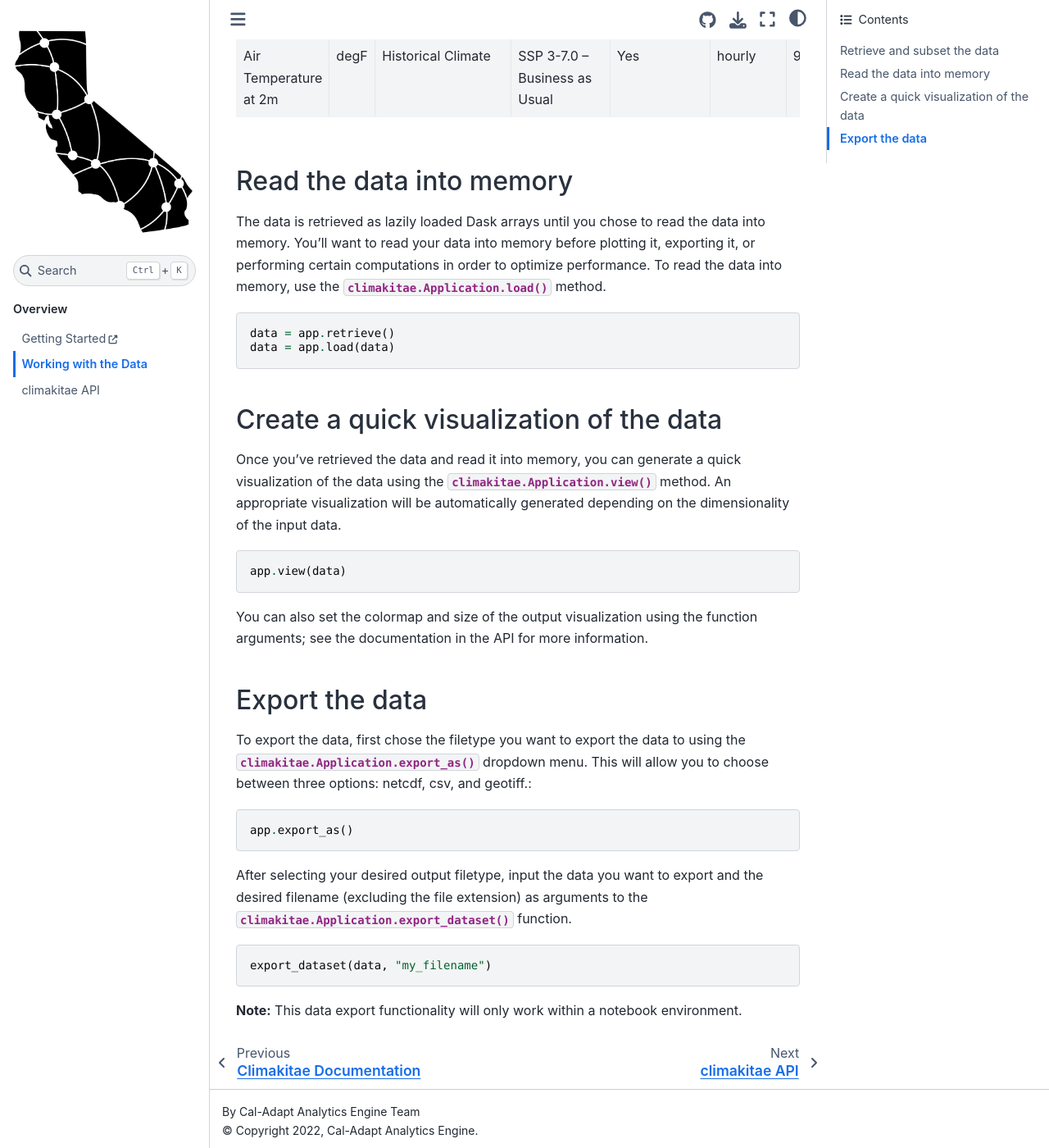
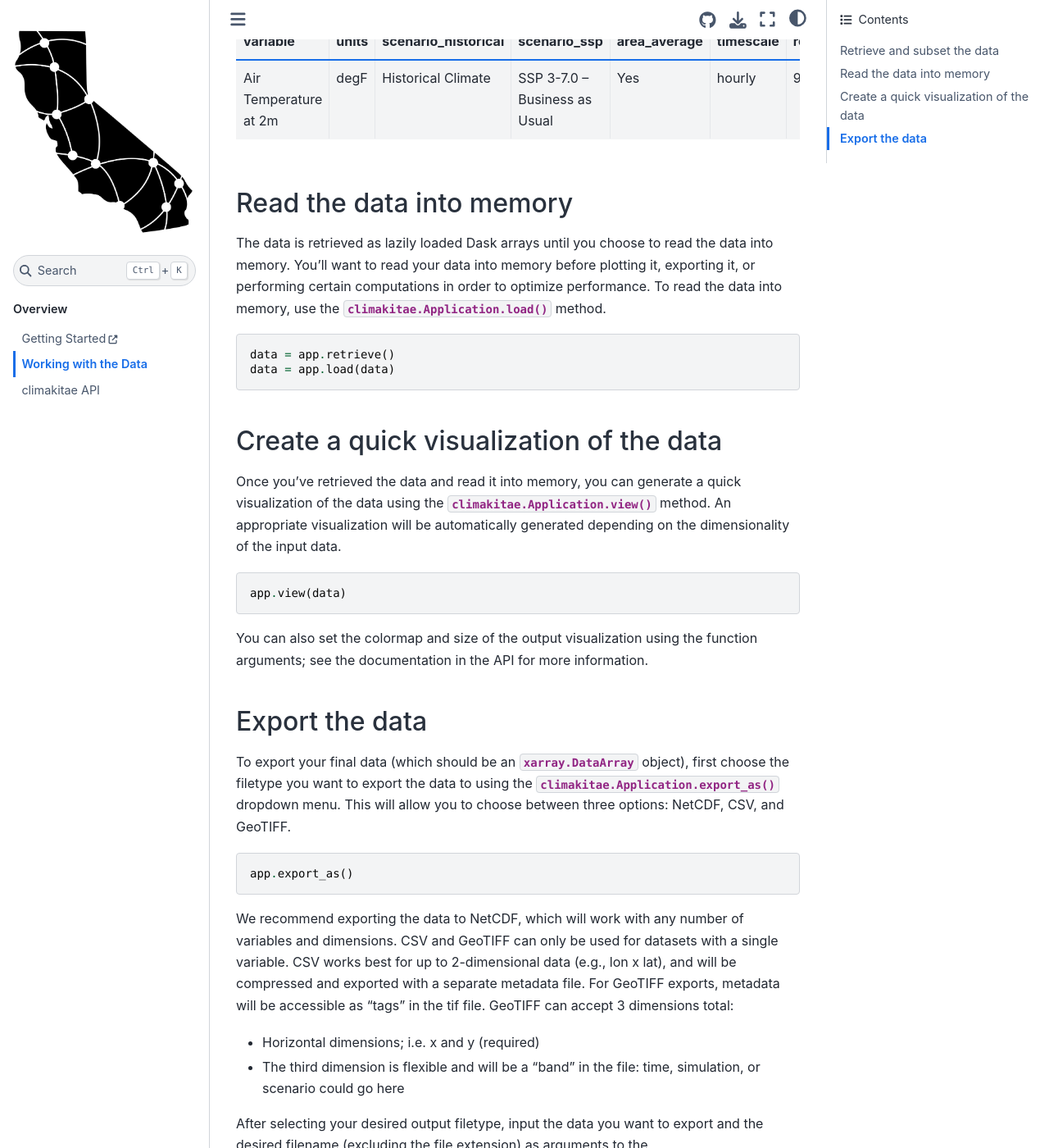
Before and after one commit to cal-adapt/climakitae, a Sphinx documentation site: the page built from docs/data.rst, in a window 1280 px wide and 1400 px high, scrolled down 2301 px. Shown: the whole window at 82% size. Built offline with Sphinx 7.4.7 and the Sphinx Book theme 1.1.4, drawn with Linux system fonts in a browser that asks for light colours; some of the changed text lies outside the part shown.

Commit message:
incorporate graces suggestions

```diff
--- a/docs/data.rst
+++ b/docs/data.rst
@@ -4,7 +4,8 @@
 Working with our Data
 **********************
 Data from the Cal-Adapt Analytics Engine can be retrieved, subsetted, visualized, and
-exported using the *climakitae library*.
+exported using the *climakitae library*. Visit the `Analytics Engine website <https://analytics.cal-adapt.org/data/>`_
+to see more information about the various datasets available in our catalog.
 
 
 Retrieve and subset the data
@@ -109,7 +110,7 @@
 
 Read the data into memory
 ###########################
-The data is retrieved as lazily loaded Dask arrays until you chose to read the data into
+The data is retrieved as lazily loaded Dask arrays until you choose to read the data into
 memory. You'll want to read your data into memory before plotting it, exporting it,
 or performing certain computations in order to optimize performance. To read the data
 into memory, use the :py:func:`climakitae.Application.load()` method. ::
@@ -131,16 +132,24 @@
 
 Export the data
 ################
-To export the data, first chose the filetype you want to export the data to using the
-:py:func:`climakitae.Application.export_as()` dropdown menu. This will allow you to choose
-between three options: netcdf, csv, and geotiff.::
+To export your final data (which should be an :py:class:`xarray.DataArray` object), first choose the
+filetype you want to export the data to using the :py:func:`climakitae.Application.export_as()` dropdown menu.
+This will allow you to choose between three options: NetCDF, CSV, and GeoTIFF. ::
 
    app.export_as()
+
+We recommend exporting the data to NetCDF, which will work with any number of variables and dimensions.
+CSV and GeoTIFF can only be used for datasets with a single variable.
+CSV works best for up to 2-dimensional data (e.g., lon x lat), and will be compressed and exported
+with a separate metadata file.
+For GeoTIFF exports, metadata will be accessible as "tags" in the tif file.
+GeoTIFF can accept 3 dimensions total:
+
+* Horizontal dimensions; i.e. x and y (required)
+* The third dimension is flexible and will be a "band" in the file: time, simulation, or scenario could go here
 
 After selecting your desired output filetype, input the data you want to export and the
 desired filename (excluding the file extension) as arguments to the
 :py:func:`climakitae.Application.export_dataset()` function. ::
 
    export_dataset(data, "my_filename")
-
-**Note:** This data export functionality will only work within a notebook environment.
```
Also changed, not shown: other parts of docs/data.rst (+1 -1 lines), docs/index.rst (+4 -3 lines).
